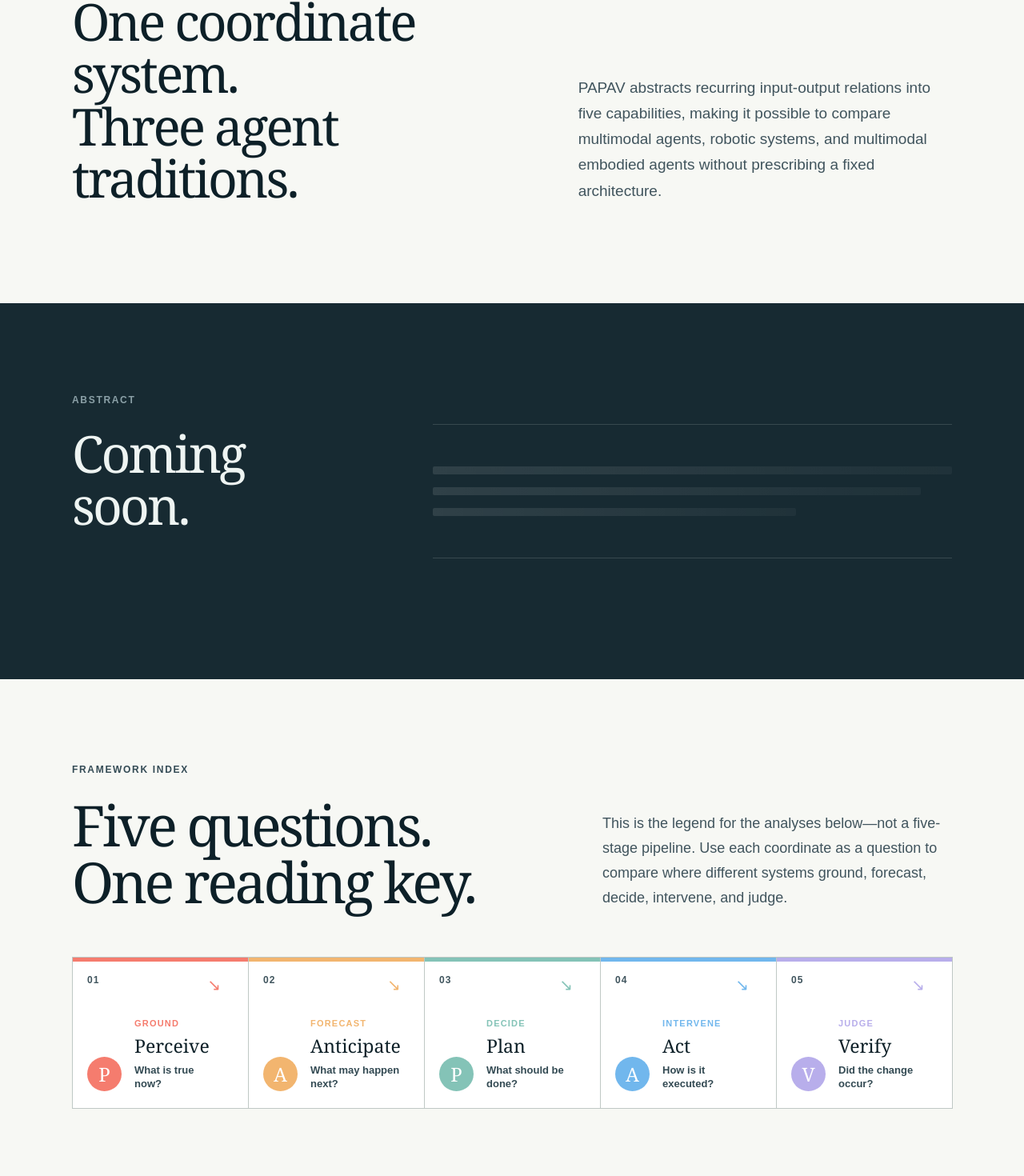
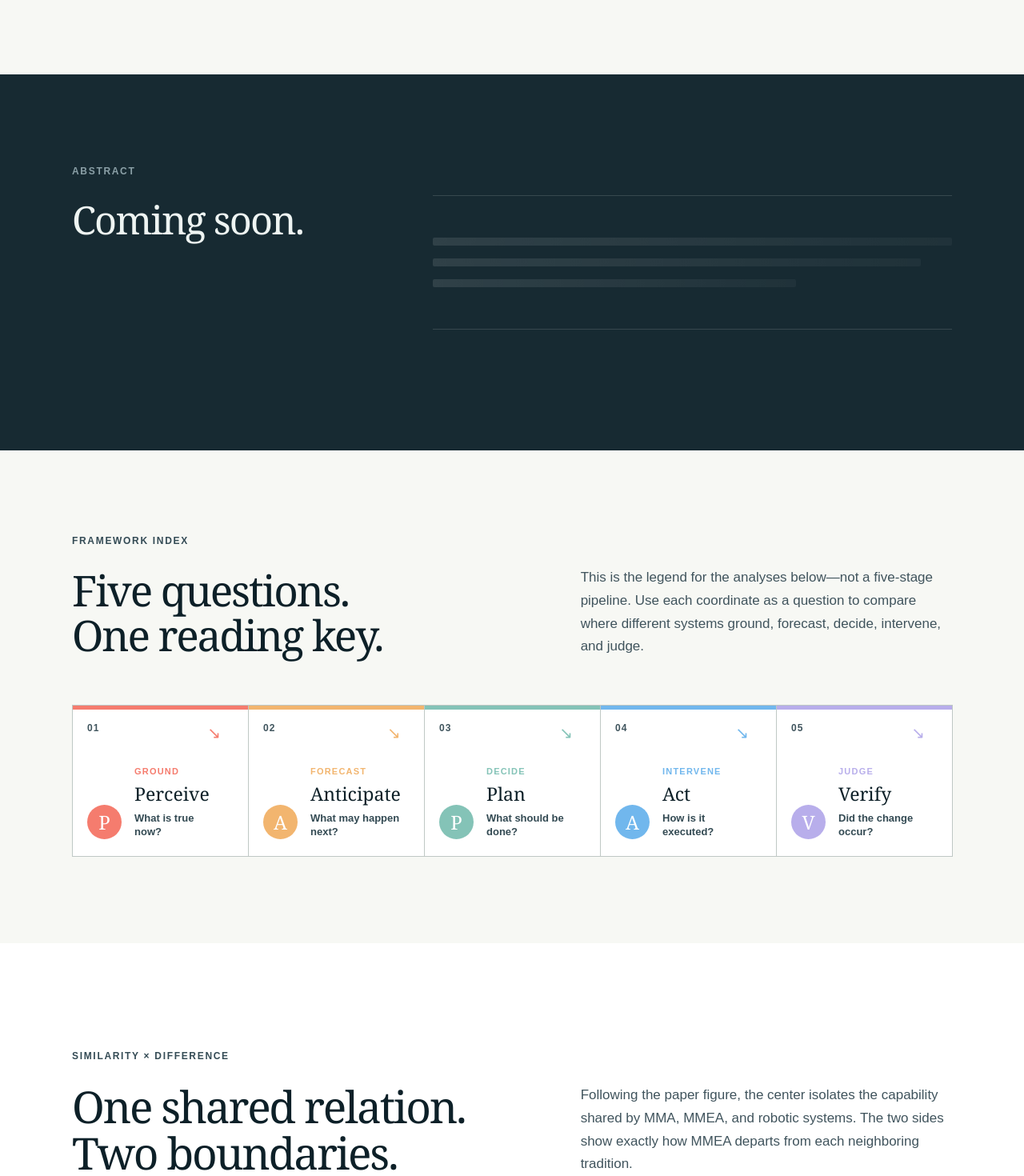
Before and after one commit to ChenAnno/Awesome-Agentic-Robots, a Next.js app: page / in a window 1280 px wide. Shown: the part 1327-2797 px from the top of the page at 80% size. Built offline with nearby package versions, Linux system fonts and the light colour scheme; no server answers.

Commit message:
Rebalance site typography scale

```diff
--- a/app/globals.css
+++ b/app/globals.css
@@ -69,7 +69,7 @@ h1 { margin: 0; letter-spacing: -.045em; }
 .papav-word em { display: inline-block; font-style: normal; }
 .hero-brand-logo { width: min(100%,560px); display: block; margin-bottom: 24px; padding: 6px 10px; overflow: hidden; border: 1px solid rgba(255,255,255,.18); border-radius: 9px; background: #fff; box-shadow: 0 25px 80px rgba(0,0,0,.24); }
 .hero-brand-logo img { display: block; width: 100%; height: auto; }
-.title-rest { display: block; max-width: 820px; font: 400 clamp(31px, 3.55vw, 57px)/1.07 Georgia, 'Times New Roman', serif; letter-spacing: -.042em; }
+.title-rest { display: block; max-width: 820px; font: 400 clamp(29px, 3.1vw, 49px)/1.09 Georgia, 'Times New Roman', serif; letter-spacing: -.038em; }
 .hero-deck { max-width: 650px; margin: 31px 0 0; color: #b5c3c7; font-size: clamp(16px, 1.35vw, 20px); line-height: 1.62; }
 .hero-paper-details { max-width: 720px; margin-top: 28px; padding-top: 20px; border-top: 1px solid rgba(255,255,255,.16); }
 .hero-paper-label { margin: 0 0 9px; color: #f2b56f; font-size: 10px; font-weight: 800; letter-spacing: .16em; text-transform: uppercase; }
@@ -136,11 +136,11 @@ h1 { margin: 0; letter-spacing: -.045em; }
 .capability-strip strong { font-family: Georgia, serif; font-size: clamp(15px, 1.35vw, 21px); font-weight: 400; }
 .capability-strip i { font-style: normal; color: var(--accent); }
 
-.intro-section { padding: 120px clamp(24px, 7vw, 108px) 124px; }
+.intro-section { padding: 104px clamp(24px, 7vw, 108px) 110px; }
 .section-kicker { color: #344b55; font-size: 12px; font-weight: 800; letter-spacing: .14em; text-transform: uppercase; }
-.intro-grid { display: grid; grid-template-columns: 1.05fr .95fr; gap: 9vw; align-items: end; margin: 28px 0 0; }
-.intro-grid h2, .abstract-section h2 { margin: 0; font: 400 clamp(38px, 5vw, 70px)/1.02 Georgia, serif; letter-spacing: -.045em; }
-.intro-grid p { margin: 0; color: var(--muted); font-size: 19px; line-height: 1.7; }
+.intro-grid { display: grid; grid-template-columns: minmax(0,1.14fr) minmax(0,.86fr); gap: clamp(48px,7vw,108px); align-items: end; margin: 28px 0 0; }
+.intro-grid h2, .abstract-section h2 { margin: 0; font: 400 clamp(34px, 3.8vw, 54px)/1.07 Georgia, serif; letter-spacing: -.038em; }
+.intro-grid p { margin: 0; color: var(--muted); font-size: 17px; line-height: 1.66; }
 .abstract-section { min-height: 470px; display: grid; grid-template-columns: .7fr 1.3fr; gap: 8vw; padding: 112px clamp(24px, 7vw, 108px); color: #eef4f2; background: #172a32; }
 .abstract-section .section-kicker { color: #8ba0a7; margin: 0 0 25px; }
 .abstract-placeholder { align-self: center; padding: 36px 0; border-top: 1px solid rgba(255,255,255,.14); border-bottom: 1px solid rgba(255,255,255,.14); }
@@ -149,9 +149,9 @@ h1 { margin: 0; letter-spacing: -.045em; }
 .abstract-placeholder span:nth-child(3) { width: 70%; }
 
 .capabilities-section { padding: 128px clamp(24px, 7vw, 108px) 142px; background: #f7f8f4; }
-.section-heading-row, .benchmark-intro { display: grid; grid-template-columns: 1.1fr .9fr; gap: 10vw; align-items: end; }
-.section-heading-row h2, .benchmark-intro h2, .domains-copy h2, .challenge-title-wrap h2 { margin: 25px 0 0; font: 400 clamp(40px, 5.5vw, 76px)/1.01 Georgia, serif; letter-spacing: -.05em; }
-.section-heading-row > p, .benchmark-intro-copy > p { margin: 0; color: var(--muted); font-size: 18px; line-height: 1.72; }
+.section-heading-row, .benchmark-intro { display: grid; grid-template-columns: 1.08fr .92fr; gap: clamp(48px,7vw,108px); align-items: end; }
+.section-heading-row h2, .benchmark-intro h2, .domains-copy h2, .challenge-title-wrap h2 { margin: 25px 0 0; font: 400 clamp(35px, 4.15vw, 58px)/1.06 Georgia, serif; letter-spacing: -.04em; }
+.section-heading-row > p, .benchmark-intro-copy > p { margin: 0; color: var(--muted); font-size: 17px; line-height: 1.68; }
 .benchmark-intro-copy { display: flex; flex-direction: column; align-items: flex-start; }
 .benchmark-repo-link { display: inline-flex; align-items: center; gap: 22px; margin-top: 23px; padding-bottom: 6px; color: #17313a; border-bottom: 1px solid #17313a; font-size: 12px; font-weight: 800; letter-spacing: .02em; transition: gap .25s ease,color .25s ease; }
 .benchmark-repo-link:hover { gap: 29px; color: #347fb8; }
@@ -166,9 +166,9 @@ h1 { margin: 0; letter-spacing: -.045em; }
 .capability-cards p { margin: 0; color: #425760; font-size: 15px; line-height: 1.58; }
 
 .comparison-section { padding: 132px clamp(24px,7vw,108px) 144px; background: #fff; }
-.comparison-heading { display: grid; grid-template-columns: 1.08fr .92fr; gap: 9vw; align-items: end; }
-.comparison-heading h2 { margin: 25px 0 0; font: 400 clamp(42px,5.6vw,78px)/1.01 Georgia,serif; letter-spacing: -.05em; }
-.comparison-heading > p { margin: 0; color: var(--muted); font-size: 18px; line-height: 1.72; }
+.comparison-heading { display: grid; grid-template-columns: 1.08fr .92fr; gap: clamp(48px,7vw,108px); align-items: end; }
+.comparison-heading h2 { margin: 25px 0 0; font: 400 clamp(36px,4.3vw,60px)/1.05 Georgia,serif; letter-spacing: -.04em; }
+.comparison-heading > p { margin: 0; color: var(--muted); font-size: 17px; line-height: 1.68; }
 .comparison-tabs { display: grid; grid-template-columns: repeat(5,1fr); margin-top: 76px; border: 1px solid var(--line); background: #eef1ed; }
 .comparison-tabs button { --capability: #789; position: relative; min-height: 92px; display: grid; grid-template-columns: 38px 1fr auto; gap: 11px; align-items: center; padding: 0 18px; border: 0; border-right: 1px solid var(--line); color: #40545d; background: #fff; cursor: pointer; transition: background .2s ease,color .2s ease; }
 .comparison-tabs button:last-child { border-right: 0; }
```
